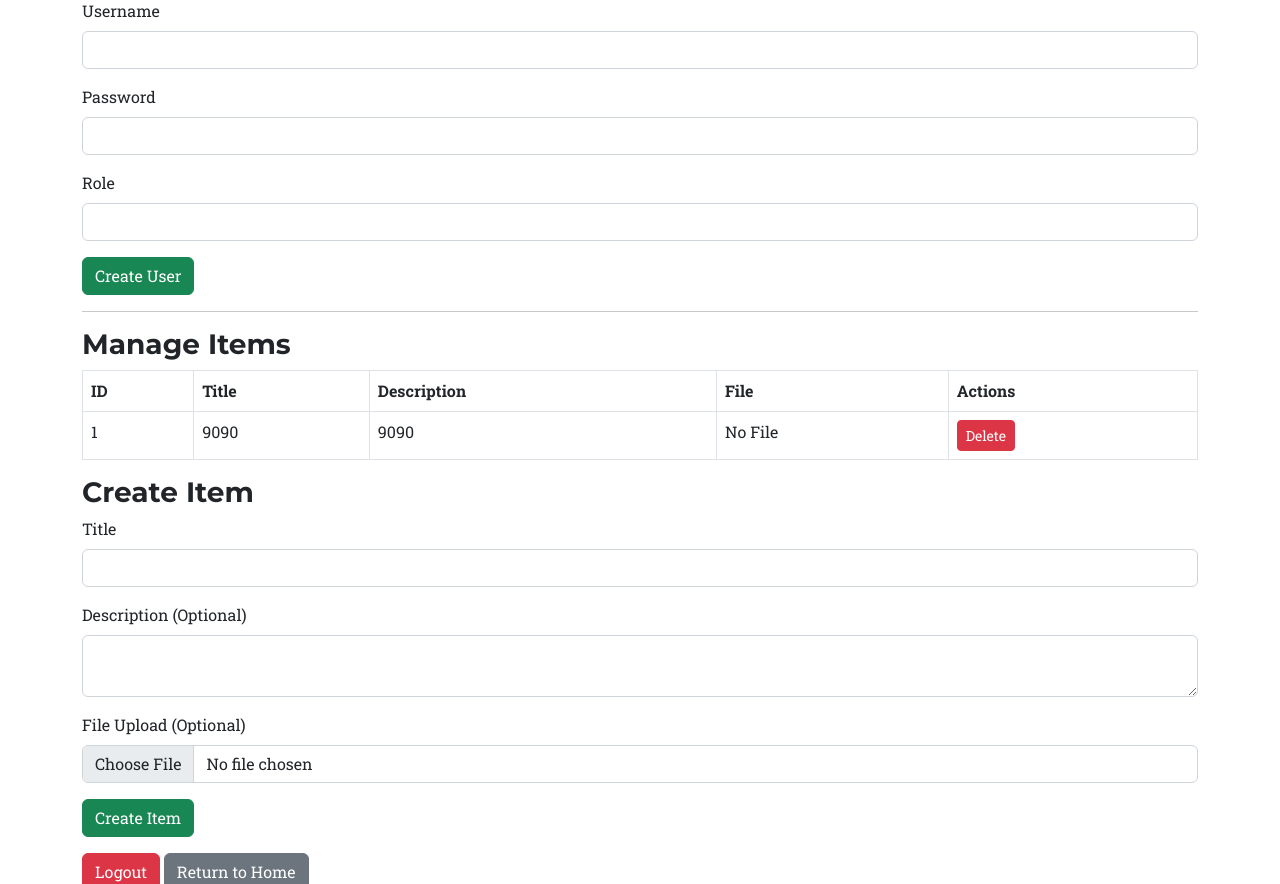
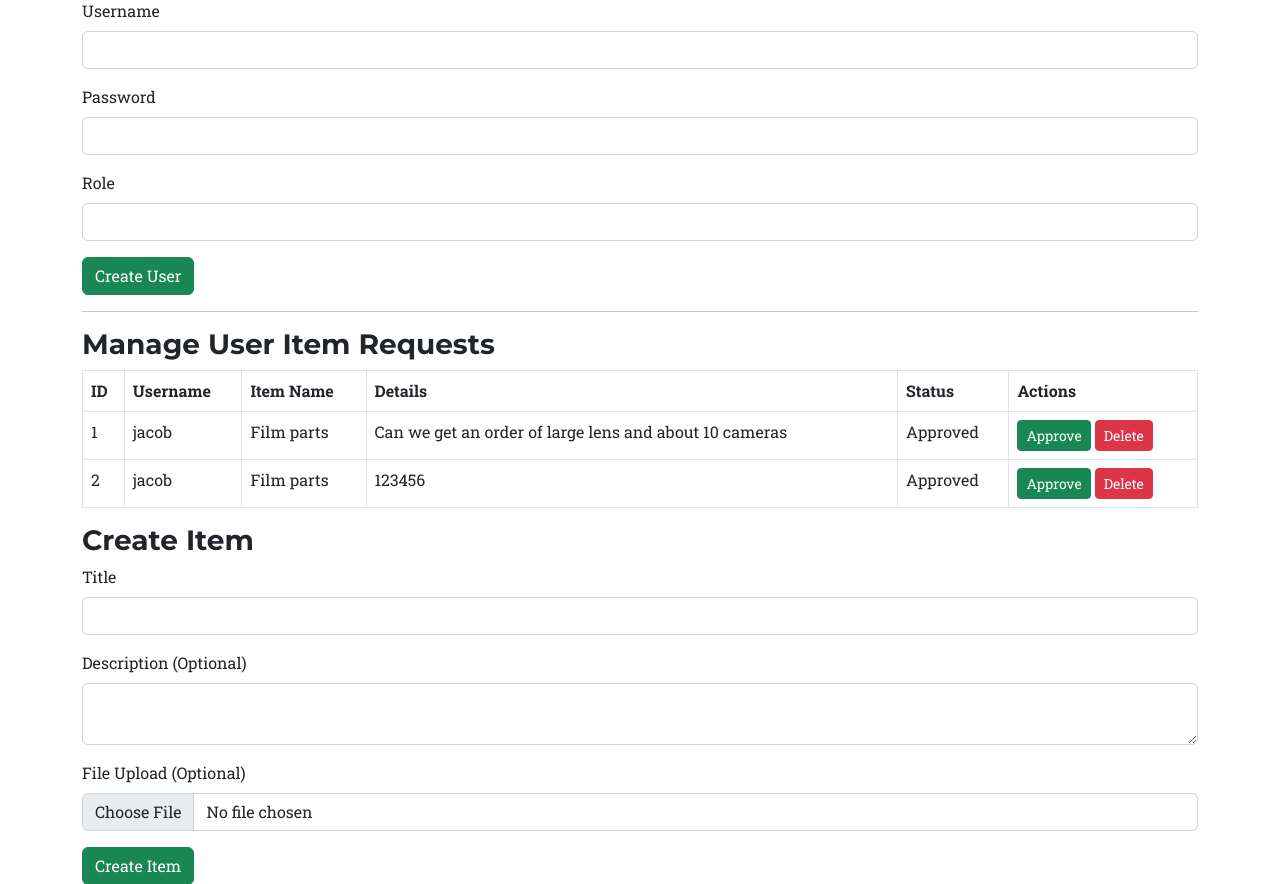
Before and after one commit to WainscottJ/ASE230-Midterm, a PHP site: page /admin.php in a window 1280 px wide. Shown: the part 435-1319 px from the top of the page. Run offline with PHP 8.4, Linux system fonts and the light colour scheme; the visitor is signed in with stand-in values (Sample User, id 1); some libraries are stand-ins or nearby versions.

Commit message:
Added in user interaction in the dashboard and admin page to be able to approve or decline a request made from a user

```diff
--- a/admin.php
+++ b/admin.php
@@ -32,9 +32,19 @@ if ($items === null) {
     die("Error: Invalid JSON data in items file.");
 }
 
-// Handle form submissions for user and item management
+// Load item requests from JSON
+$requestsFile = 'item_requests.json';
+if (!file_exists($requestsFile)) {
+    file_put_contents($requestsFile, json_encode([])); // Create the file if it doesn't exist
+}
+$requests = json_decode(file_get_contents($requestsFile), true);
+if ($requests === null) {
+    die("Error: Invalid JSON data in requests file.");
+}
+
+// Handle form submissions for user, item, and request management
 if ($_SERVER['REQUEST_METHOD'] === 'POST') {
-    // User and item management logic from the functionality script
+    // User and item management logic
     if (isset($_POST['create_user'])) {
         $username = htmlspecialchars(trim($_POST['username']));
         $password = password_hash($_POST['password'], PASSWORD_DEFAULT);
@@ -81,6 +91,24 @@ if ($_SERVER['REQUEST_METHOD'] === 'POST') {
         $id = intval($_POST['id']);
         $items = array_filter($items, fn($item) => $item['id'] != $id);
         file_put_contents($itemsFile, json_encode(array_values($items), JSON_PRETTY_PRINT));
+    }
+
+    // Handle user item request actions
+    if (isset($_POST['approve_request'])) {
+        $requestId = intval($_POST['request_id']);
+        foreach ($requests as &$request) {
+            if ($request['id'] === $requestId) {
+                $request['status'] = 'Approved';
+                break;
+            }
+        }
+        file_put_contents($requestsFile, json_encode($requests, JSON_PRETTY_PRINT));
+    }
+
+    if (isset($_POST['delete_request'])) {
+        $requestId = intval($_POST['request_id']);
+        $requests = array_filter($requests, fn($req) => $req['id'] != $requestId);
+        file_put_contents($requestsFile, json_encode(array_values($requests), JSON_PRETTY_PRINT));
     }
 }
 ?>
@@ -134,40 +162,50 @@ if ($_SERVER['REQUEST_METHOD'] === 'POST') {
 </form>
 
 <hr>
-<h3>Manage Items</h3>
+<h3>Manage User Item Requests</h3>
+<?php
+// Load item requests from JSON
+$requestsFile = 'item_requests.json';
+if (!file_exists($requestsFile)) {
+    file_put_contents($requestsFile, json_encode([])); // Create the file if it doesn't exist
+}
+$requests = json_decode(file_get_contents($requestsFile), true);
+if ($requests === null) {
+    die("Error: Invalid JSON data in requests file.");
+}
+?>
+
 <table class="table table-bordered">
     <thead>
         <tr>
             <th>ID</th>
-            <th>Title</th>
-            <th>Description</th>
-            <th>File</th>
+            <th>Username</th>
+            <th>Item Name</th>
+            <th>Details</th>
+            <th>Status</th>
             <th>Actions</th>
         </tr>
     </thead>
     <tbody>
-        <?php foreach ($items as $item): ?>
+        <?php foreach ($requests as $request): ?>
             <tr>
-                <td><?= htmlspecialchars($item['id']) ?></td>
-                <td><?= htmlspecialchars($item['title']) ?></td>
-                <td><?= htmlspecialchars($item['description']) ?></td>
-                <td>
-                    <?php if (!empty($item['file'])): ?>
-                        <a href="uploads/<?= htmlspecialchars($item['file']) ?>" target="_blank">View File</a>
-                    <?php else: ?>
-                        No File
-                    <?php endif; ?>
-                </td>
+                <td><?= htmlspecialchars($request['id']) ?></td>
+                <td><?= htmlspecialchars($request['username']) ?></td>
+                <td><?= htmlspecialchars($request['item_name']) ?></td>
+                <td><?= htmlspecialchars($request['item_details']) ?></td>
+                <td><?= htmlspecialchars($request['status'] ?? 'Pending') ?></td>
                 <td>
                     <form action="" method="post" style="display:inline;">
-                        <input type="hidden" name="id" value="<?= $item['id'] ?>">
-                        <button type="submit" name="delete_item" class="btn btn-danger btn-sm">Delete</button>
+                        <input type="hidden" name="request_id" value="<?= $request['id'] ?>">
+                        <button type="submit" name="approve_request" class="btn btn-success btn-sm">Approve</button>
+                        <button type="submit" name="delete_request" class="btn btn-danger btn-sm">Delete</button>
                     </form>
                 </td>
             </tr>
         <?php endforeach; ?>
     </tbody>
 </table>
+
 
 <h3>Create Item</h3>
 <form action="" method="post" enctype="multipart/form-data">
--- /dev/null
+++ b/item_requests.json
@@ -0,0 +1,18 @@
+[
+    {
+        "id": 1,
+        "username": "jacob",
+        "item_name": "Film parts",
+        "item_details": "Can we get an order of large lens and about 10 cameras",
+        "status": "Approved",
+        "request_date": "2024-12-07 19:33:06"
+    },
+    {
+        "id": 2,
+        "username": "jacob",
+        "item_name": "Film parts",
+        "item_details": "123456",
+        "status": "Approved",
+        "request_date": "2024-12-07 19:46:21"
+    }
+]
```
Also changed, not shown: request_item.php (added, +41 -0 lines), userdashboard.php (+45 -7 lines).
